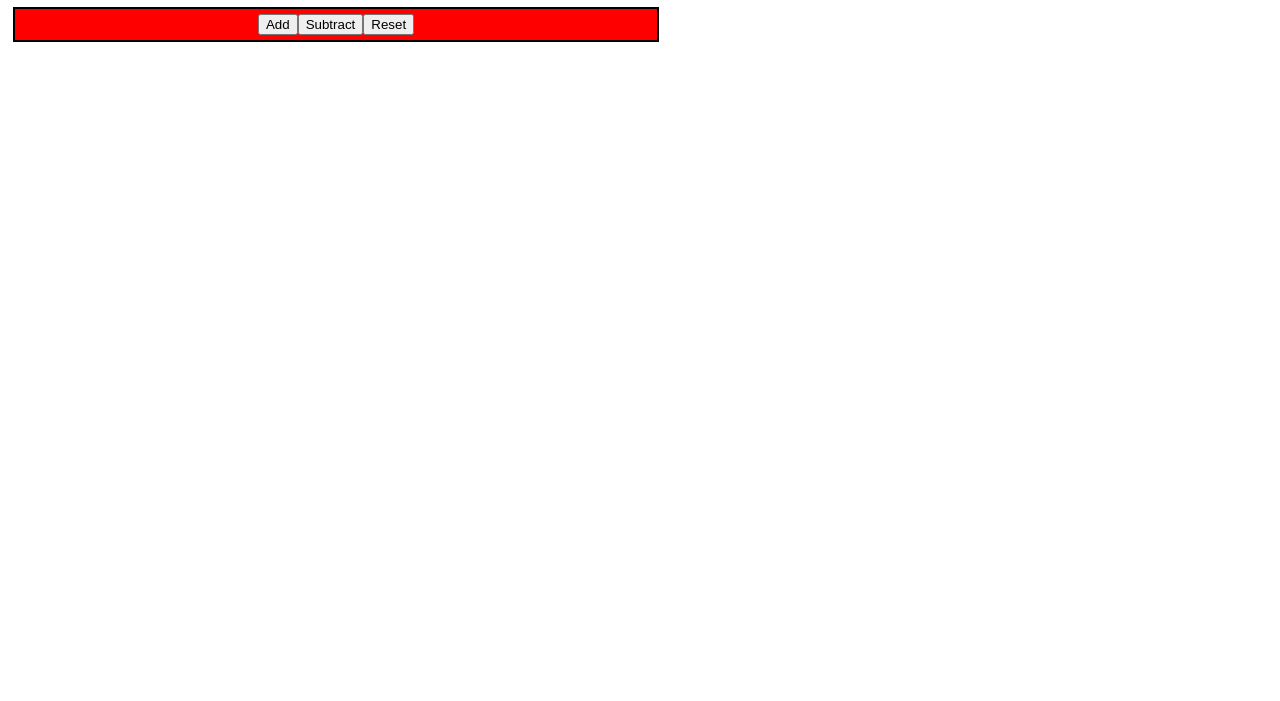
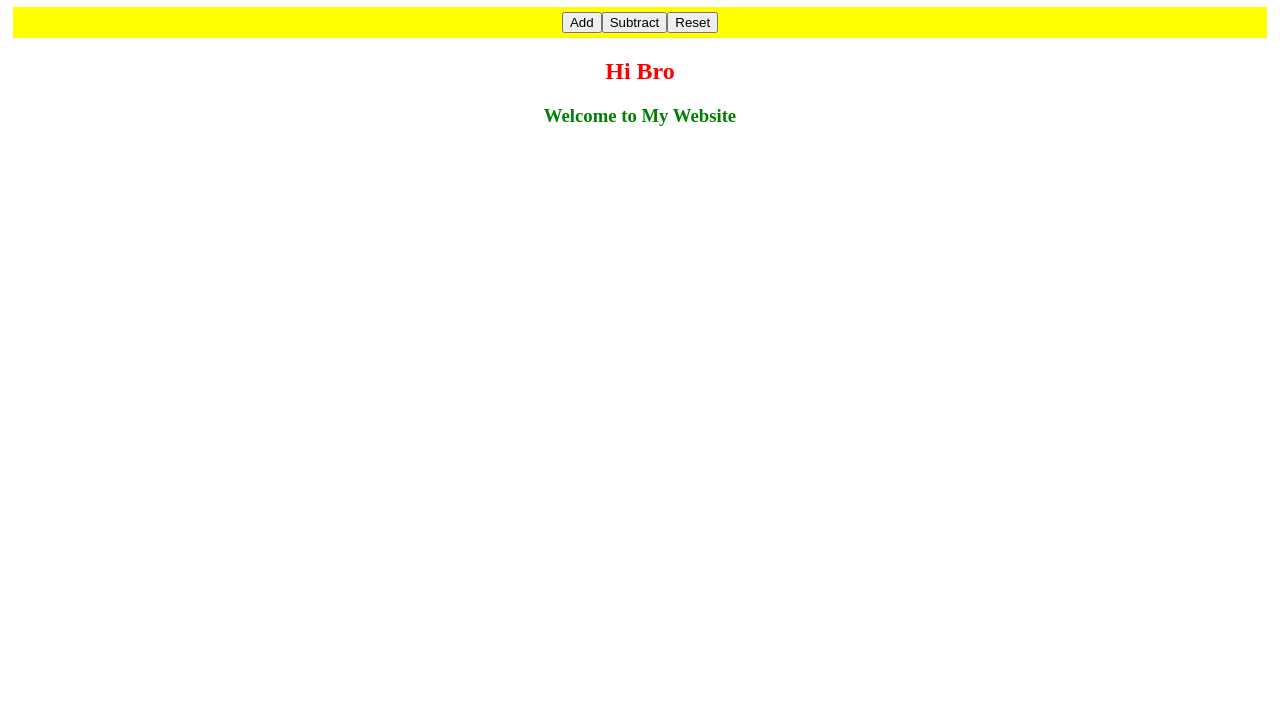
Before and after one commit to noodleincup/Test-Project, a plain HTML site: page main.html in a window 1280 px wide. Shown: the part 99-800 px from the top of the page. Drawn offline with Linux system fonts and the light colour scheme.

Commit message:
just test git

```diff
--- a/main.html
+++ b/main.html
@@ -9,11 +9,13 @@
 <body style="text-align: center;">
     <a href="./index.html"> Index Page</a>
     <h1 id = "number"></h1>
-    <div style="margin: 5px; padding: 5px; width: 50%; background-color: red; display: flex; justify-content: center; align-items: center; border: 2px solid;">
+    <div style="margin: 5px; padding: 5px; background-color: yellow; display: flex; justify-content: center; align-items: center;">
         <button id = "Add" type="btn">Add</button>
         <button id = "Subtract"type="btn">Subtract</button>
         <button id = "Reset"type="button">Reset</button>
     </div>
+    <h2 style="color: red;">Hi Bro</h2>
+    <h3 style="color: green;">Welcome to My Website</h3>
     <script src="app.js"></script>
 
 </body>
```
Also changed, not shown: readme.txt (added).
